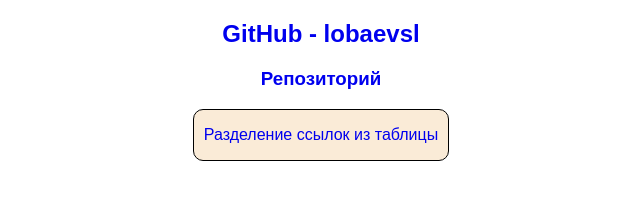
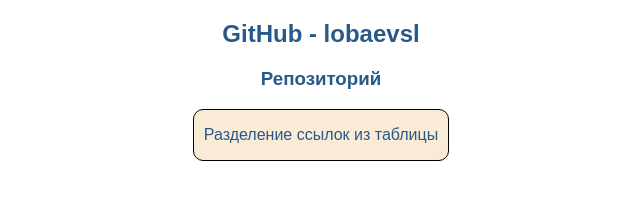
Before and after one commit to lobaevsl/AutomatizationScripts, a plain HTML site: page index.html in a window 1280 px wide. Shown: the whole page, without its empty margins (319-959 px from the left). Drawn offline with Linux system fonts and the light colour scheme.

Commit message:
update links

```diff
--- a/style.css
+++ b/style.css
@@ -20,10 +20,15 @@
     padding: 0 10px;
 }
 
+a{
+    color: #285988;
+}
+
 a.link{
     text-decoration: none;
 }
 
 a.link:hover{
     text-decoration: underline;
+    color: #212175;
 }
```
